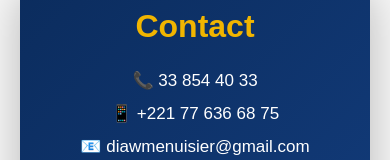
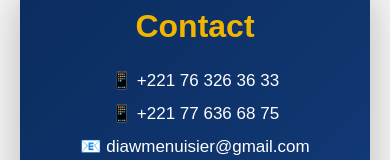
Before and after one commit to khadimdiaw/DIAW-MENUISIER, a plain HTML site: page index.html in a window 390 px wide. Shown: the part 3898-4058 px from the top of the page. Drawn offline with Linux system fonts and the light colour scheme.

Commit message:
Change phone number format in contact section
Updated the contact phone number format for consistency.

```diff
--- a/index.html
+++ b/index.html
@@ -428,7 +428,7 @@ Fabrication de salons, chambres à coucher, portes, cadres et meubles sur mesure
   <div class="contact-card">
     <h2>Contact</h2>
 
-    <p>📞 33 854 40 33</p>
+    <p> 📱 +221 76 326 36 33 </p>
     <p>📱 +221 77 636 68 75</p>
     <p>📧 diawmenuisier@gmail.com</p>
     <p>📍 Castors – Route front de terre</p>
```
